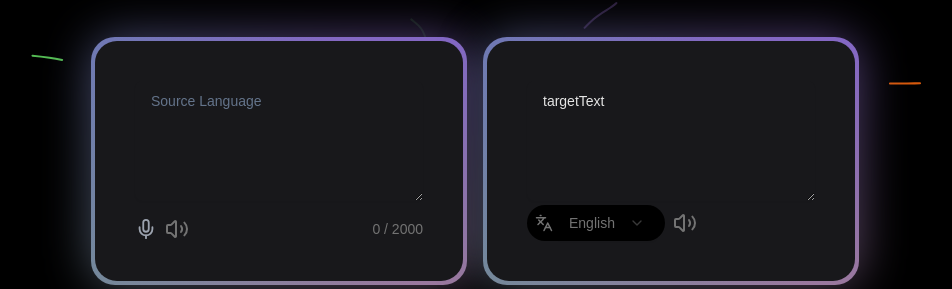
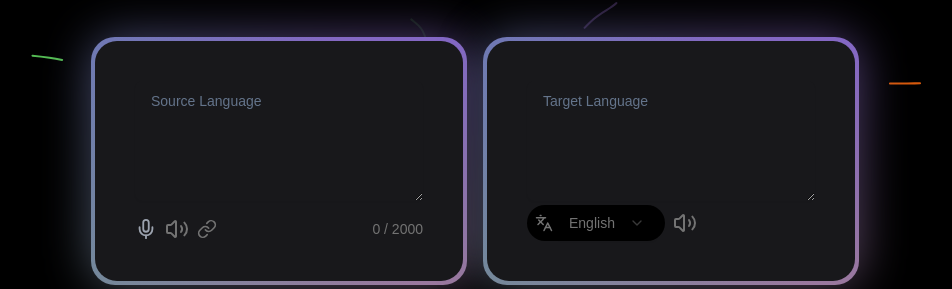
Before and after one commit to RitabrataPatra/brotospeaks, a Next.js app: page / in a window 1280 px wide. Shown: the part 282-571 px from the top of the page, without its empty margins (165-1117 px from the left). Built offline with nearby package versions, Linux system fonts and the light colour scheme.

Commit message:
created the handlelink paste

```diff
--- a/src/app/page.tsx
+++ b/src/app/page.tsx
@@ -14,6 +14,7 @@ import { BackgroundLines } from "@/components/ui/background-lines";
 import { BackgroundGradient } from "@/components/ui/background-gradient";
 import SpeechRecognitionComponent from "@/components/SpeechRecognition/SpeechRecognition";
 import LanguageSelector from "@/components/Inputs/LanguageSelector";
+import LinkPaste from "@/components/Inputs/LinkPaste";
 import { Volume2 } from "lucide-react";
 import CategoryLinks from "@/components/categoryLinks";
 // // import FileUpload from "@/components/Inputs/FileUpload";
@@ -35,6 +36,17 @@ const Home: React.FC = () => {
   const handleAudioPlayback = (text : string) => {
     const utterance = new SpeechSynthesisUtterance(text)
     window.speechSynthesis.speak(utterance)
+  }
+
+  const handleLinkPaste = async (e : ChangeEvent<HTMLInputElement>) => {
+      const link = e.target.value
+      try {
+        const response = await fetch(link);
+        const data = await response.text();
+        setSourceText(data);
+      } catch (error) {
+        console.error("Error fetching link content:", error);
+      }
   }
   return (
     <div>
@@ -63,7 +75,7 @@ const Home: React.FC = () => {
                   <span className="cursor-pointer flex space-x-2 flex-row text-neutral-500 items-center">
                     <SpeechRecognitionComponent setSourceText={setSourceText} />
                     <Volume2 size={24} onClick={() => handleAudioPlayback(sourceText)}/>
-
+                    <LinkPaste handleLinkPaste={handleLinkPaste}/>
                   </span>
                   <span className="text-sm text-neutral-500">
                     {sourceText.length} / 2000
@@ -74,7 +86,7 @@ const Home: React.FC = () => {
               <BackgroundGradient className="rounded-[22px] max-w-sm p-4 sm:p-10 bg-zinc-900">
                 <CardArea
                   id="target-language"
-                  value={"targetText"}
+                  value={""}
                   onChange={() => {}}
                   placeholder="Target Language"
                 />
```
